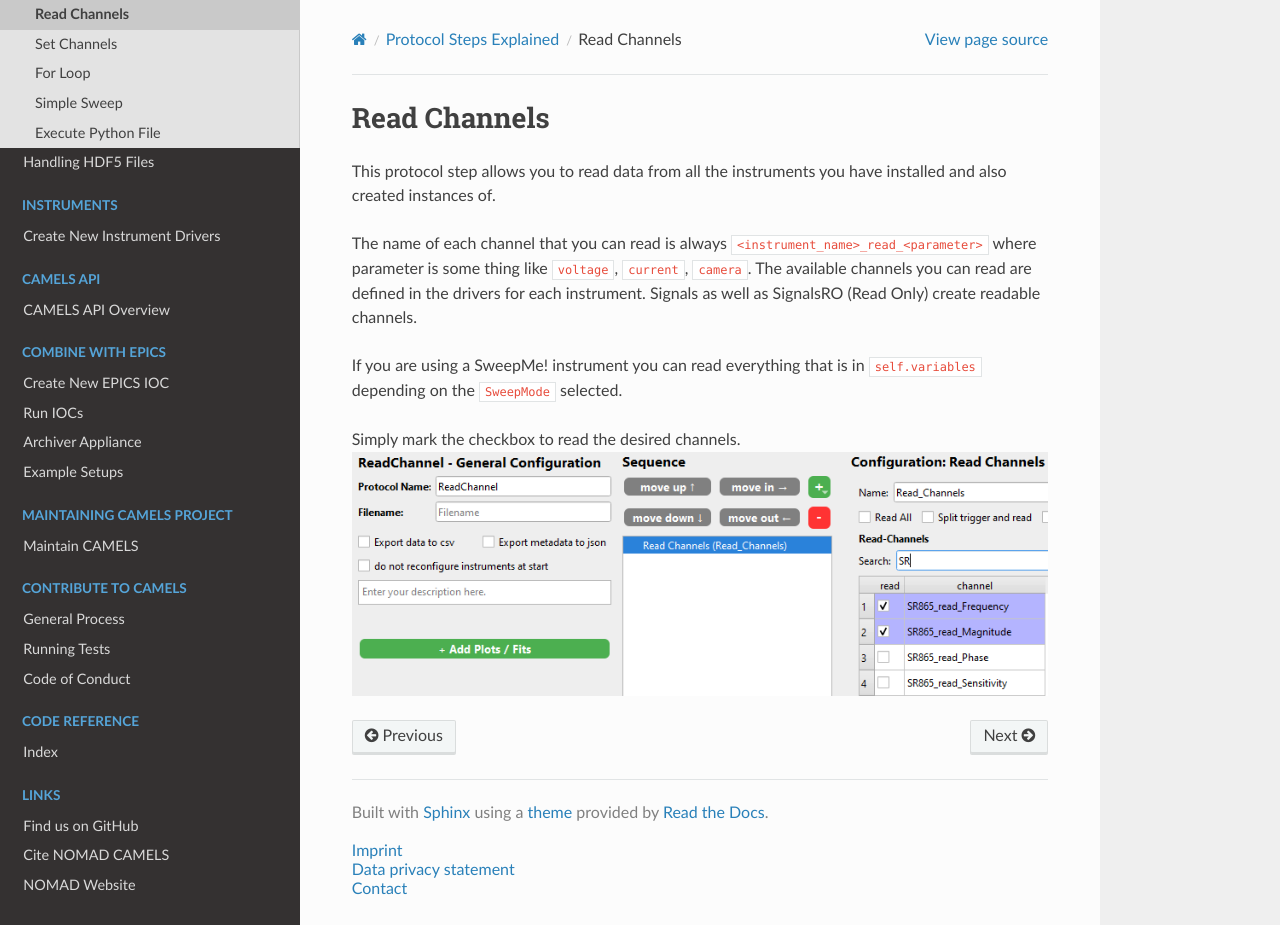
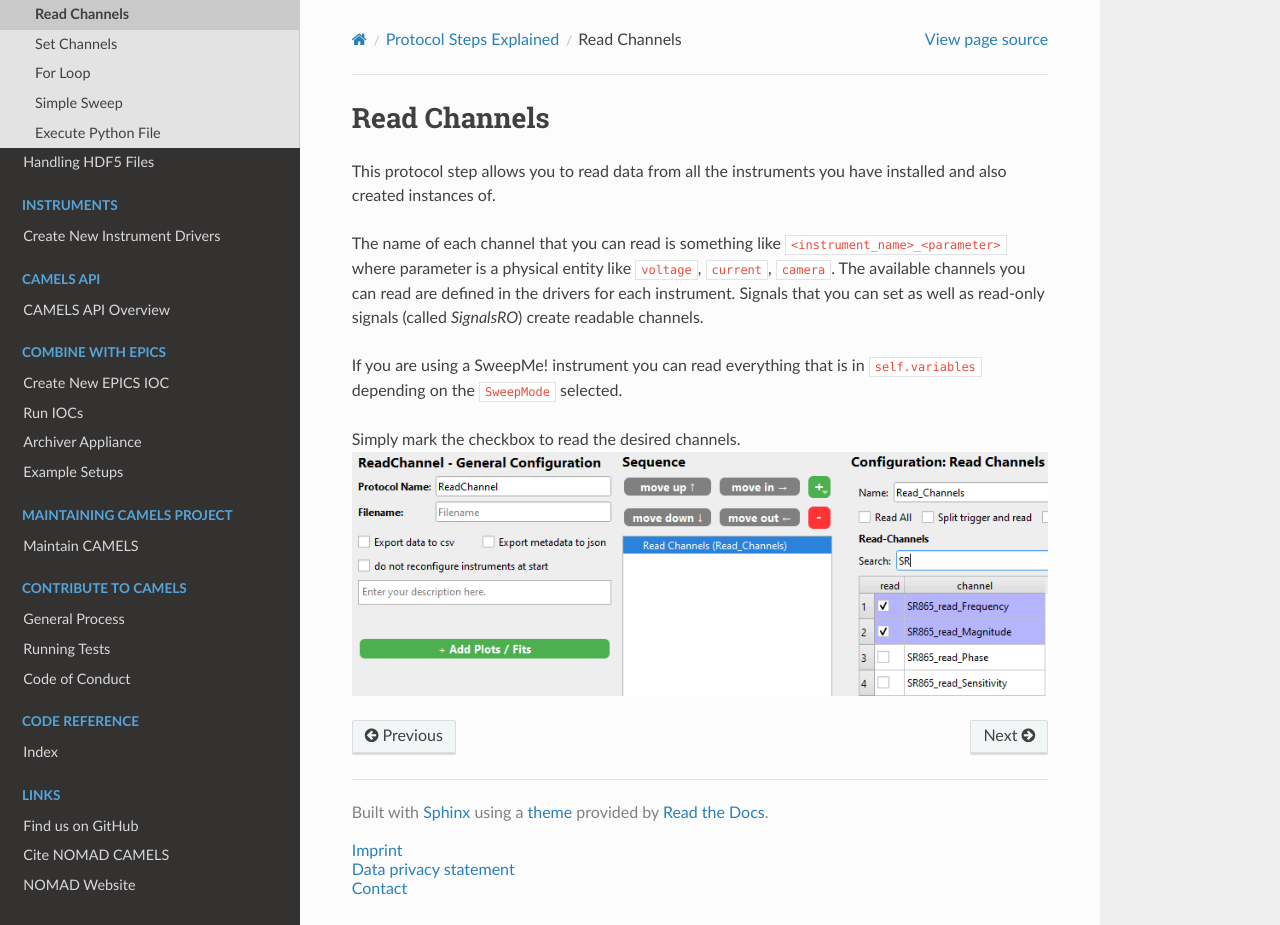
Before and after one commit to FAU-LAP/NOMAD-CAMELS, a Sphinx documentation site: the page built from docs/source/doc/protocol_steps/step_Read_Channels.md, in a window 1280 px wide and 925 px high. Built offline with Sphinx 7.4.7 and the Read the Docs theme 2.0.0, drawn with Linux system fonts in a browser that asks for light colours; pages that are not in the unit, such as notebooks, are missing from menus; the version number is read from the project's files by our own code.

Commit message:
fixed name of channels

```diff
--- a/docs/source/doc/protocol_steps/step_Read_Channels.md
+++ b/docs/source/doc/protocol_steps/step_Read_Channels.md
@@ -2,9 +2,9 @@
 
 This protocol step allows you to read data from all the instruments you have installed and also created instances of.
 
-The name of each channel that you can read is always `<instrument_name>_read_<parameter>` where parameter is some thing like `voltage`, `current`, `camera`. The available channels you can read are defined in the drivers for each instrument. Signals as well as SignalsRO (Read Only) create readable channels.
+The name of each channel that you can read is something like `<instrument_name>_<parameter>` where parameter is a physical entity like `voltage`, `current`, `camera`. The available channels you can read are defined in the drivers for each instrument. Signals that you can set as well as read-only signals (called *SignalsRO*) create readable channels.
 
-If you are using a SweepMe! instrument you can read everything that is in `self.variables` depending on the `SweepMode`  selected.
+If you are using a SweepMe! instrument you can read everything that is in `self.variables` depending on the `SweepMode` selected.
 
 Simply mark the checkbox to read the desired channels.
 ![Image of the Read Channels protocol step.](images/image.png)
```
